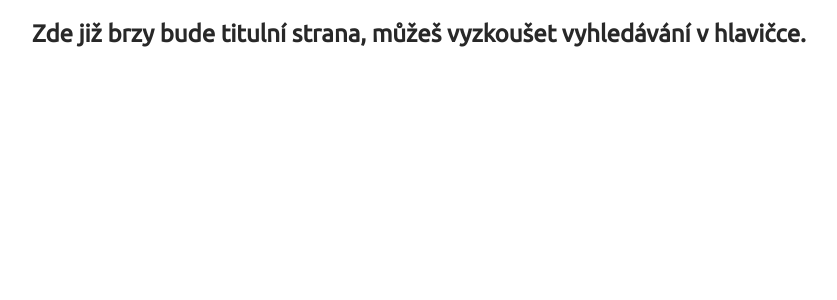
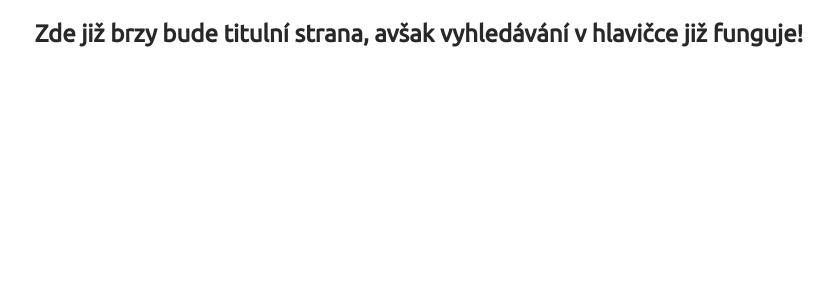
Before and after one commit to Veldik/cmsearch, a PHP site: page / in a window 1280 px wide. Shown: the part 50-350 px from the top of the page, without its empty margins (221-1058 px from the left). Run offline with PHP 8.4, Linux system fonts and the light colour scheme.

Commit message:
Update index.php

```diff
--- a/website/index.php
+++ b/website/index.php
@@ -16,7 +16,7 @@
     <article>
         <h1>
             <center>
-                Zde již brzy bude titulní strana, můžeš vyzkoušet vyhledávání v hlavičce.
+                Zde již brzy bude titulní strana, avšak vyhledávání v hlavičce již funguje!
             </center>
         </h1>
     </article>
```
